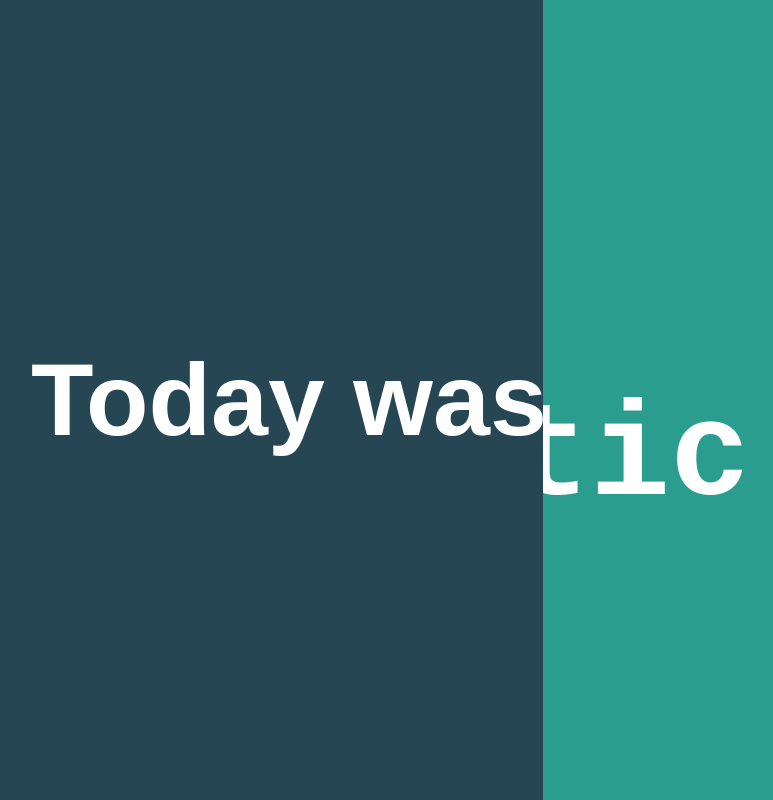
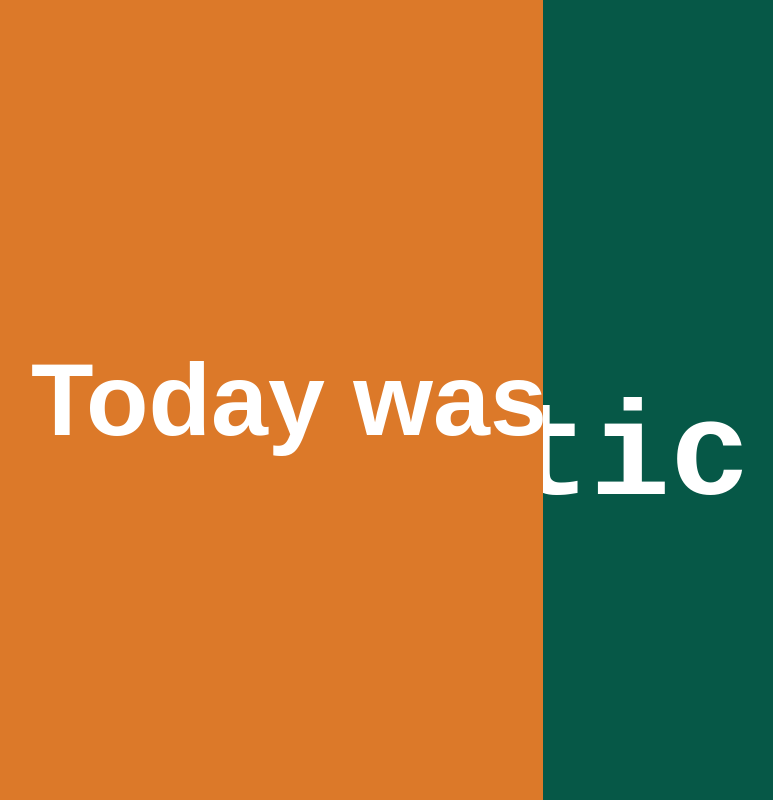
Before and after one commit to maghfoor-a/personal-website, a React (Create React App) app: page / in a window 1280 px wide. Shown: the whole page, without its empty margins (97-870 px from the left). Built offline with nearby package versions, Linux system fonts and the light colour scheme.

Commit message:
changed colours

```diff
--- a/src/components/AppHeader.css
+++ b/src/components/AppHeader.css
@@ -6,8 +6,8 @@
     --c1: rgb(38, 70, 83);
     --c2: rgb(42, 157, 143);
 
-    --left-color: var(--c1);
-    --right-color: var(--c2);
+    --left-color: #dc7929;
+    --right-color: #065847;
   }
 
   body {
```
